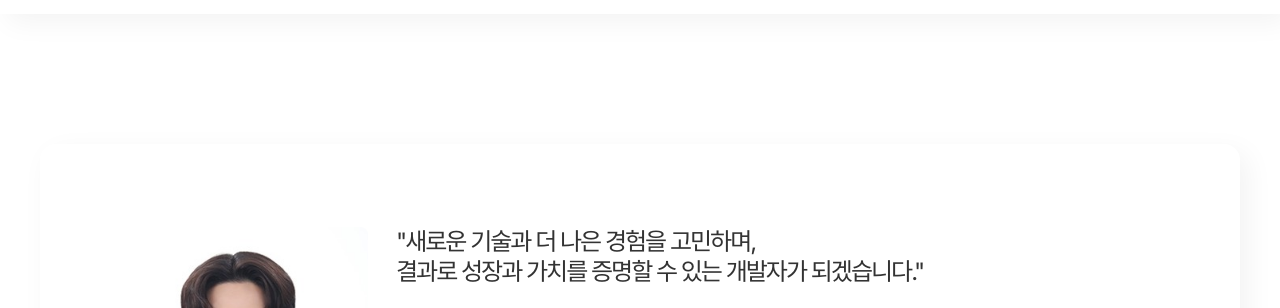
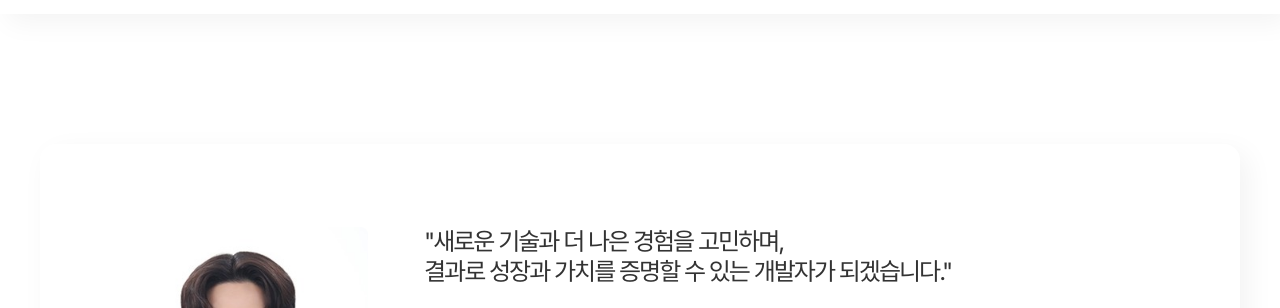
Before and after one commit to kyt0830/kim_youngtae, a plain HTML site: page index.html in a window 1280 px wide. Shown: the part 66-374 px from the top of the page. Drawn offline with nearby package versions, Linux system fonts and the light colour scheme.

Commit message:
style 프로필 카드 gap 수치변경

```diff
--- a/css/style.css
+++ b/css/style.css
@@ -73,7 +73,7 @@ a {
 .profile_card {
     display: flex;
     flex-direction: row;
-    gap: 28px;
+    gap: 56px;
     width: 1200px;
     padding: 83px 78px;
     box-sizing: border-box;
```
